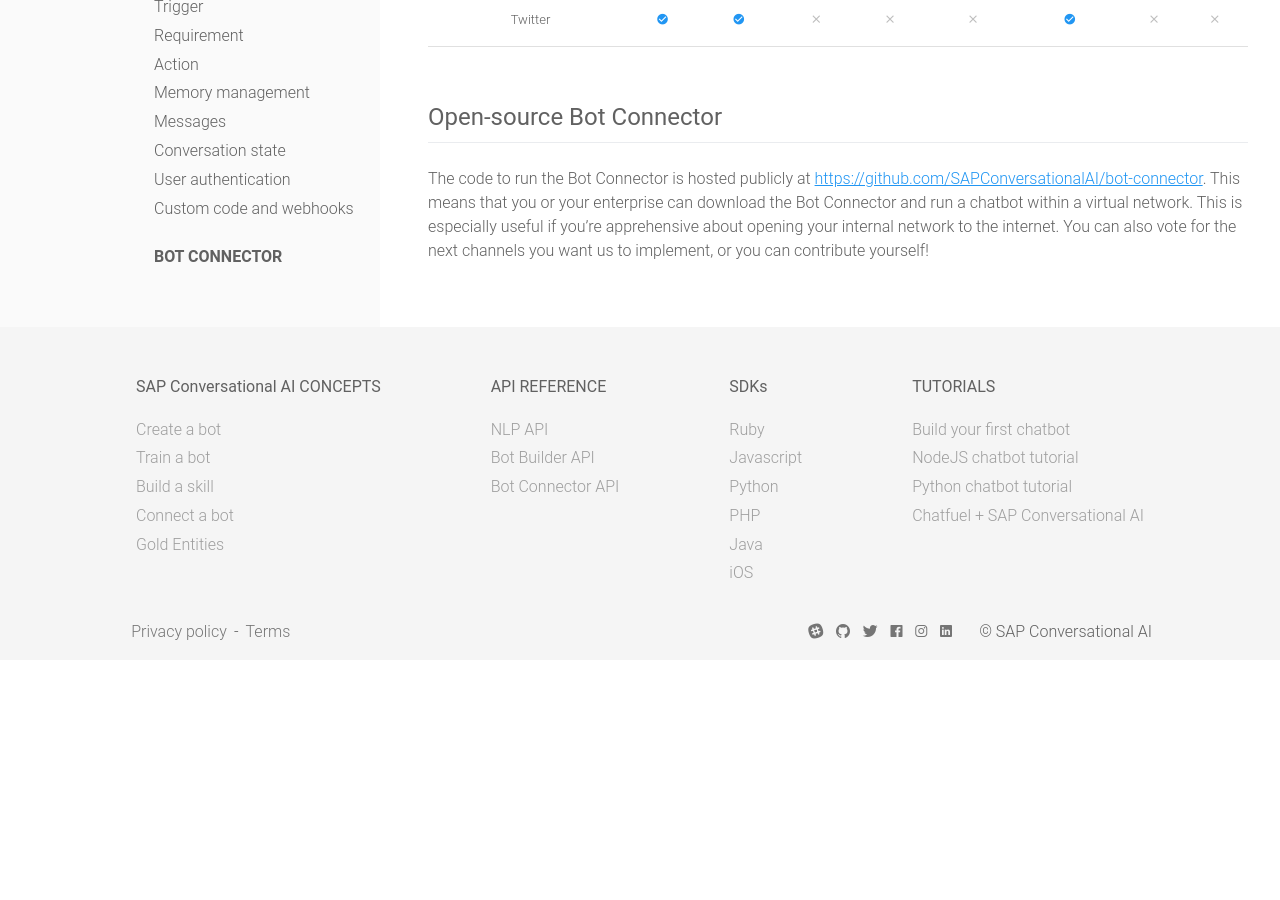
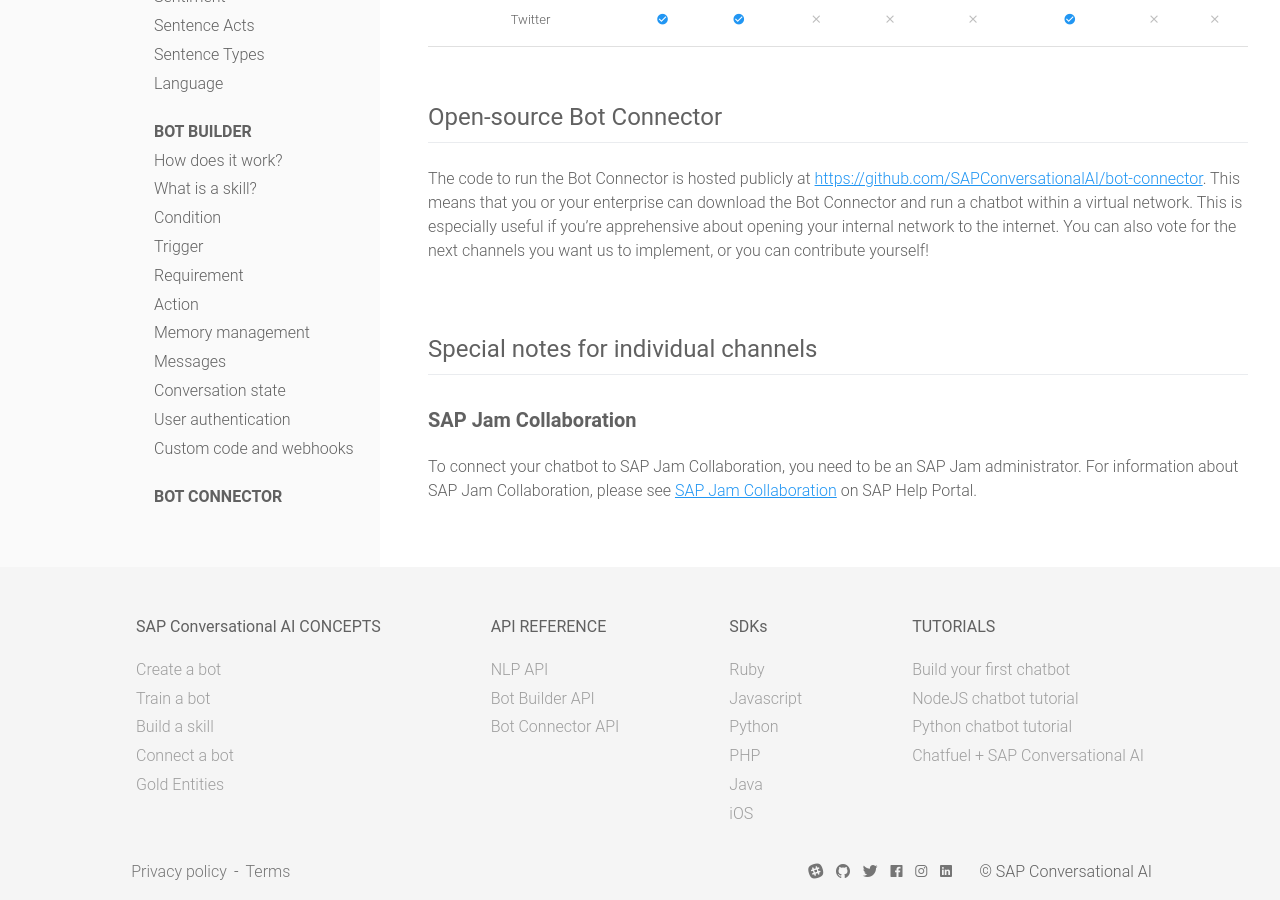
Before and after one commit to SAP-archive/docs, a Jekyll site: the page built from concepts/bot_connector/channel.md, in a window 1280 px wide and 900 px high, scrolled down 1117 px. Built offline with Jekyll 4.4.1, drawn with Linux system fonts in a browser that asks for light colours; nearby versions of some CDN libraries; comment, search, counter and statistics services are not loaded; before the commit the page ends 1777 px from its top, so only the background shows below that.

Commit message:
Update channel.md

```diff
--- a/concepts/bot_connector/channel.md
+++ b/concepts/bot_connector/channel.md
@@ -196,3 +196,9 @@
 ## Open-source Bot Connector
 
 The code to run the Bot Connector is hosted publicly at [https://github.com/SAPConversationalAI/bot-connector](https://github.com/SAPConversationalAI/bot-connector). This means that you or your enterprise can download the Bot Connector and run a chatbot within a virtual network. This is especially useful if you're apprehensive about opening your internal network to the internet. You can also vote for the next channels you want us to implement, or you can contribute yourself!
+
+## Special notes for individual channels
+
+### SAP Jam Collaboration
+
+To connect your chatbot to SAP Jam Collaboration, you need to be an SAP Jam administrator. For information about SAP Jam Collaboration, please see [SAP Jam Collaboration](https://help.sap.com/viewer/p/SAP_JAM_COLLABORATION) on SAP Help Portal.
```
